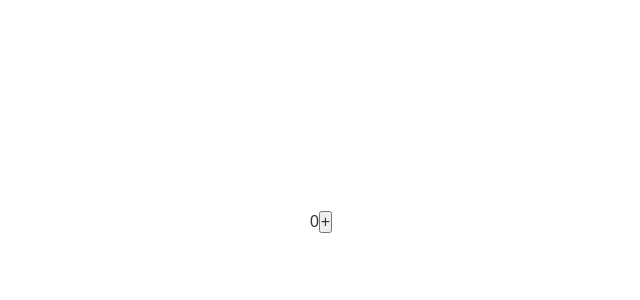
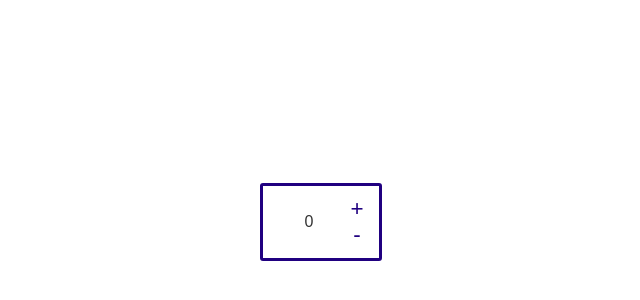
Before and after one commit to deekeh/bl-vue-basics, a Vue app: page / in a window 1280 px wide. Shown: the part 178-478 px from the top of the page, without its empty margins (319-959 px from the left). Built offline with nearby package versions, Linux system fonts and the light colour scheme.

Commit message:
[darshan] added styling to counter component

```diff
--- a/src/components/Counter/Counter.css
+++ b/src/components/Counter/Counter.css
@@ -0,0 +1,36 @@
+.counter {
+  border: solid 3px hsl(255, 100%, 25%);
+  border-radius: 3px;
+
+  display: grid;
+  grid-template-columns: 3fr 1fr;
+  padding: 10px;
+}
+
+.count {
+  grid-row: span 2;
+
+  display: flex;
+  justify-content: center;
+  align-items: center;
+}
+
+.toggles {
+  display: flex;
+  flex-direction: column;
+}
+
+.counter > button {
+  border: none;
+  /* color: #fff; */
+  color: hsl(255, 100%, 25%);
+  font-size: 1.4rem;
+  /* height: 1.5rem; */
+  outline: none;
+  width: 1.5rem;
+  background-color: #fff;
+}
+.counter > button:hover {
+  cursor: pointer;
+  background-color: #ddd;
+}
--- a/src/components/Counter/Counter.vue
+++ b/src/components/Counter/Counter.vue
@@ -1,7 +1,10 @@
 <template>
   <section class="counter">
-    <span class="count" :v-html="count">{{count}}</span>
+    <span class="count">{{ count }}</span>
+    <!-- <div class="toggles"> -->
     <button class="incrementor" @click="increment()">+</button>
+    <button class="incrementor" @click="count--">-</button>
+    <!-- </div> -->
   </section>
 </template>
 
```
